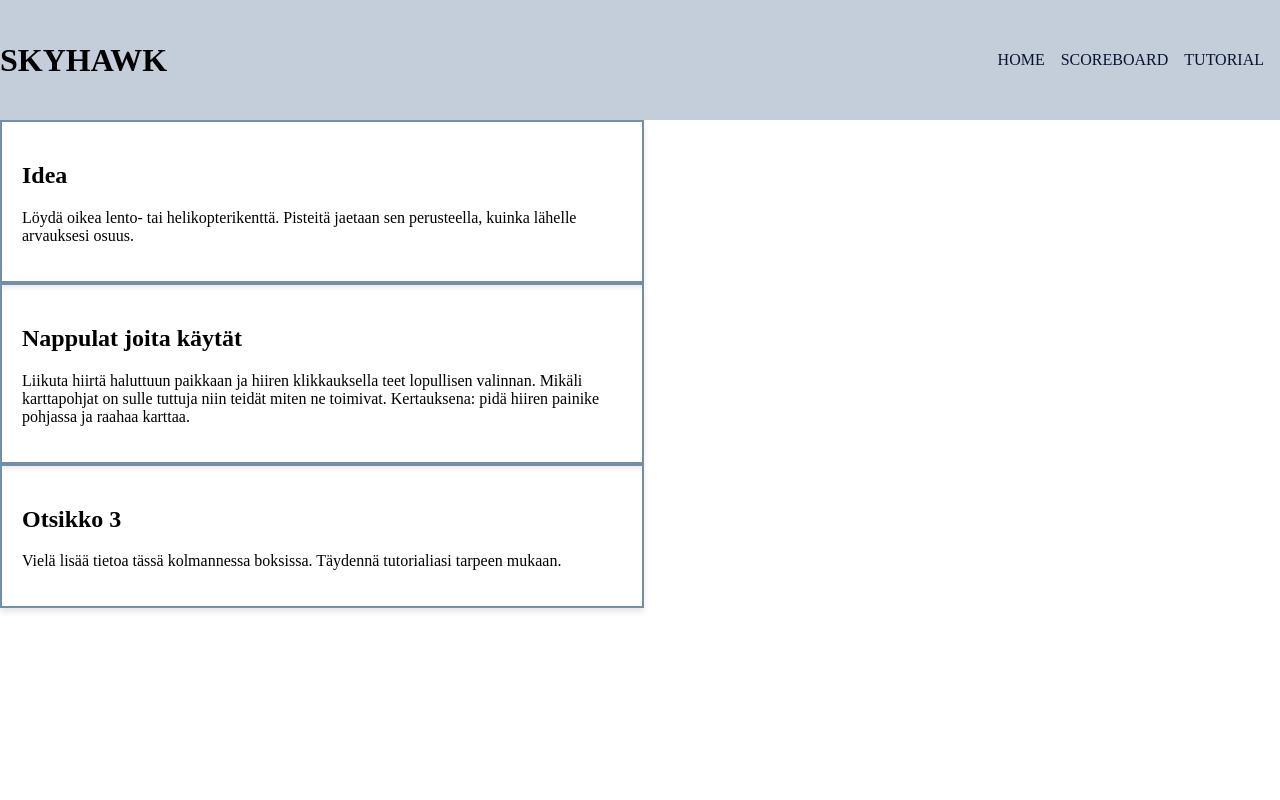
After one commit to kana542/flight_game_v2, a PHP site: page /Tutorial-ruutu/Tutorial.html in a window 1280 px wide. The commit adds this page. Run offline with PHP 8.4, Linux system fonts and the light colour scheme.

Commit message:
Mainkoodin luonti

```diff
--- /dev/null
+++ b/Maincode/Tutorial-ruutu/Tutorial.html
@@ -0,0 +1,35 @@
+<!DOCTYPE html>
+<html lang="fi">
+<head>
+    <meta charset="UTF-8">
+    <meta name="viewport" content="width=device-width, initial-scale=1.0">
+    <title>Skyhawk - tutorial</title>
+    <link rel="stylesheet" href="../style.css">
+</head>
+<body>
+    <header>
+        <h1>SKYHAWK</h1>
+        <nav>
+            <ul>
+                <li><a href="../Play-ruutu">HOME</a></li>
+                <li><a href="../Scoreboard-ruutu/Scoreboard.html">SCOREBOARD</a></li>
+                <li><a href="../Tutorial-ruutu/Tutorial.html">TUTORIAL</a></li>
+            </ul>
+        </nav>
+    </header>
+    <div class="tutorial-box">
+        <h2>Idea</h2>
+        <p>Löydä oikea lento- tai helikopterikenttä. Pisteitä jaetaan sen perusteella, kuinka lähelle arvauksesi osuus.</p>
+    </div>
+    <div class="tutorial-box">
+        <h2>Nappulat joita käytät</h2>
+        <p>Liikuta hiirtä haluttuun paikkaan ja hiiren klikkauksella teet lopullisen valinnan.
+            Mikäli karttapohjat on sulle tuttuja niin teidät miten ne toimivat. Kertauksena: pidä hiiren painike pohjassa ja raahaa karttaa.
+        </p>
+    </div>
+    <div class="tutorial-box">
+        <h2>Otsikko 3</h2>
+        <p>Vielä lisää tietoa tässä kolmannessa boksissa. Täydennä tutorialiasi tarpeen mukaan.</p>
+    </div>
+</body>
+</html>
--- a/Maincode/style.css
+++ b/Maincode/style.css
@@ -3,6 +3,50 @@ html, body {
     margin: 0;
     padding: 0;
     overflow: hidden;
+}
+.container {
+    width: 100%;
+    margin: auto;
+}
+header {
+    background-color: #C3CEDA;
+    padding: 20px 0;
+    display: flex;
+    justify-content: space-between;
+    align-items: center;
+}
+header nav {
+    float: right;
+    display: flex;
+}
+ul {
+    display: flex;
+    list-style-type: none;
+    justify-content: space-evenly;
+    padding: 1rem;
+    margin: 0;
+}
+li {
+    margin-left: 1rem ;
+}
+li a {
+    color: #071330;
+    width: 100%;
+    height: 3rem;
+    display: block;
+    text-align: center;
+    line-height: 3rem;
+    text-decoration: none;
+}
+nav a:hover {
+    color: #738FA7;
+}
+.tutorial-box {
+    border: 2px solid #738FA7;
+    padding: 20px;
+    width: 80%;
+    max-width: 600px;
+    box-shadow: 0 4px 6px rgba(0,0,0,0.1);
 }
 
 #street-view {
@@ -46,11 +90,12 @@ html, body {
 
 #guess-button {
     padding: 10px 20px;
+    margin-top: 60px; /* Säädä tarvittavan tilan mukaan */
     margin: auto;
     font-size: 18px;
     border: none;
     border-radius: 7px;
-    background-color: #4a4f77;
+    background-color: #071330;
     color: white;
     cursor: pointer;
 }
```
Also changed, not shown: Maincode/index.html (+12 -0 lines).
